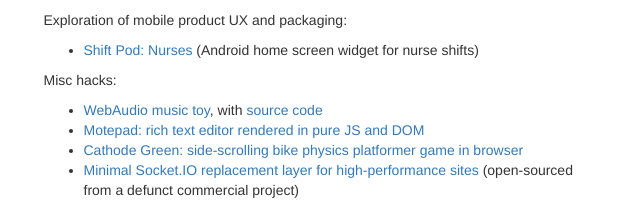
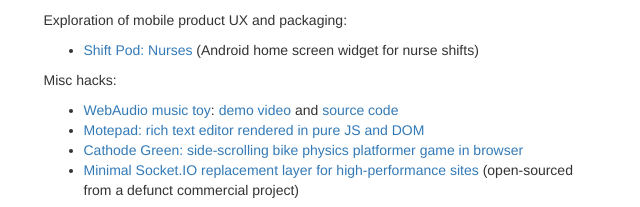
Before and after one commit to unframework/unframework-website, a Jekyll site: the page built from index.md, in a window 1280 px wide. Shown: the part 989-1196 px from the top of the page, without its empty margins (319-959 px from the left). Built offline with Jekyll 4.4.1, drawn with Linux system fonts in a browser that asks for light colours.

Commit message:
Add demo YouTube link

```diff
--- a/index.md
+++ b/index.md
@@ -46,7 +46,7 @@
 
 Misc hacks:
 
-* [WebAudio music toy](/webaudio-music-toy), with [source code](https://github.com/unframework/eltrn)
+* [WebAudio music toy](/webaudio-music-toy): [demo video](https://www.youtube.com/watch?v=uZM0nfuLfxM) and [source code](https://github.com/unframework/eltrn)
 * [Motepad: rich text editor rendered in pure JS and DOM](https://github.com/unframework/motepad)
 * [Cathode Green: side-scrolling bike physics platformer game in browser](https://github.com/unframework/cathode-green)
 * [Minimal Socket.IO replacement layer for high-performance sites](https://github.com/unframework/fusio) (open-sourced from a defunct commercial project)
```
